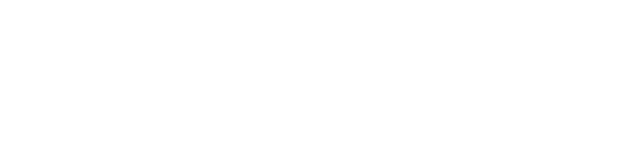
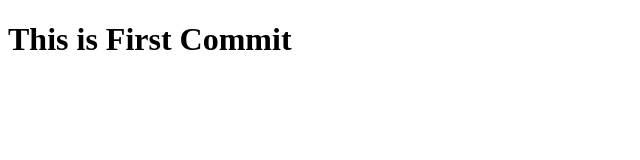
Before and after one commit to virajpwdn/hello, a plain HTML site: page index.html in a window 1280 px wide. Shown: the whole page, without its empty margins (0-640 px from the left). Drawn offline with Linux system fonts and the light colour scheme.

Commit message:
Checked In : First Commit

```diff
--- a/index.html
+++ b/index.html
@@ -6,6 +6,6 @@
     <title>Document</title>
 </head>
 <body>
-
+        <h1>This is First Commit</h1>
 </body>
 </html>
```
